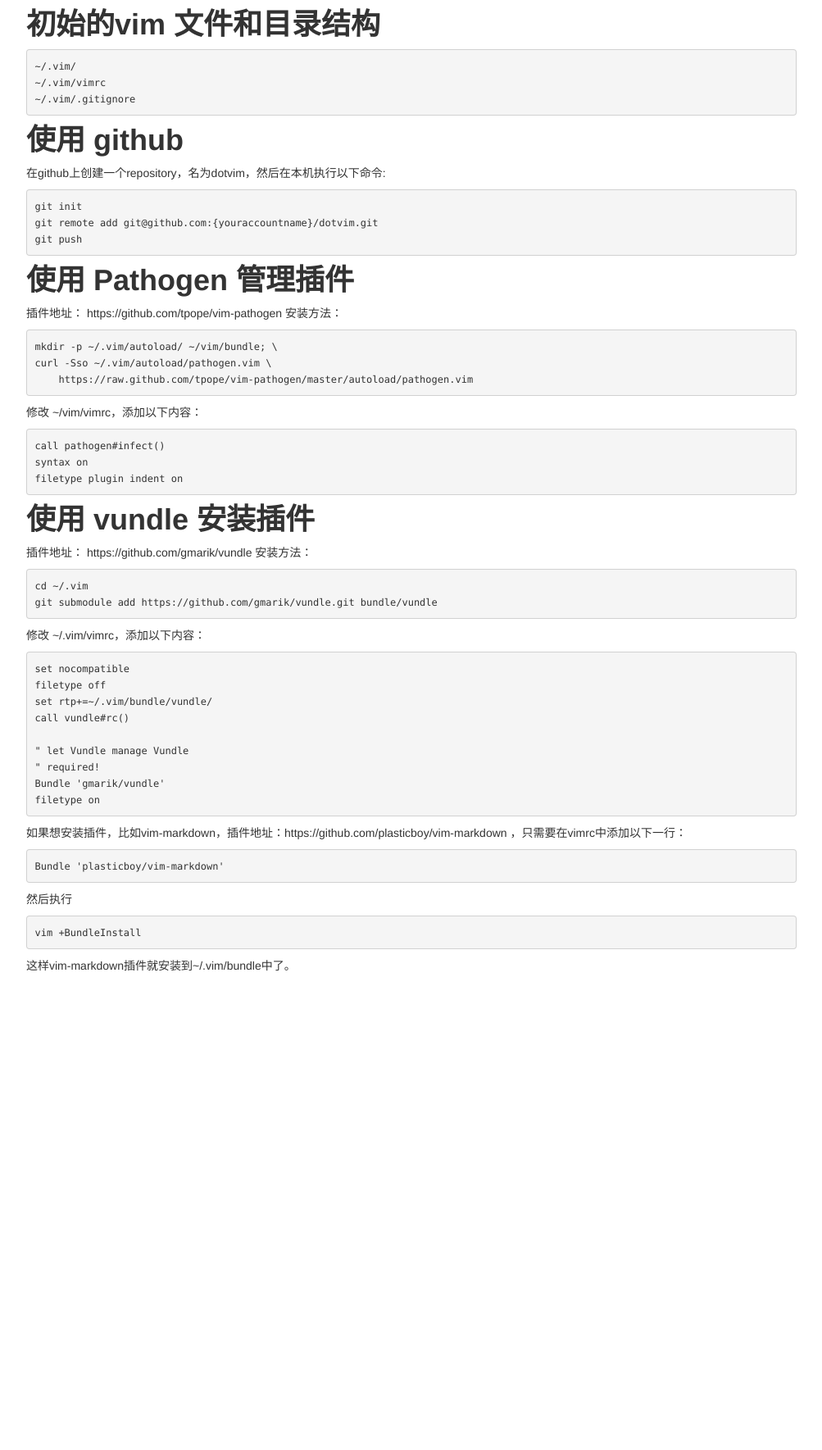
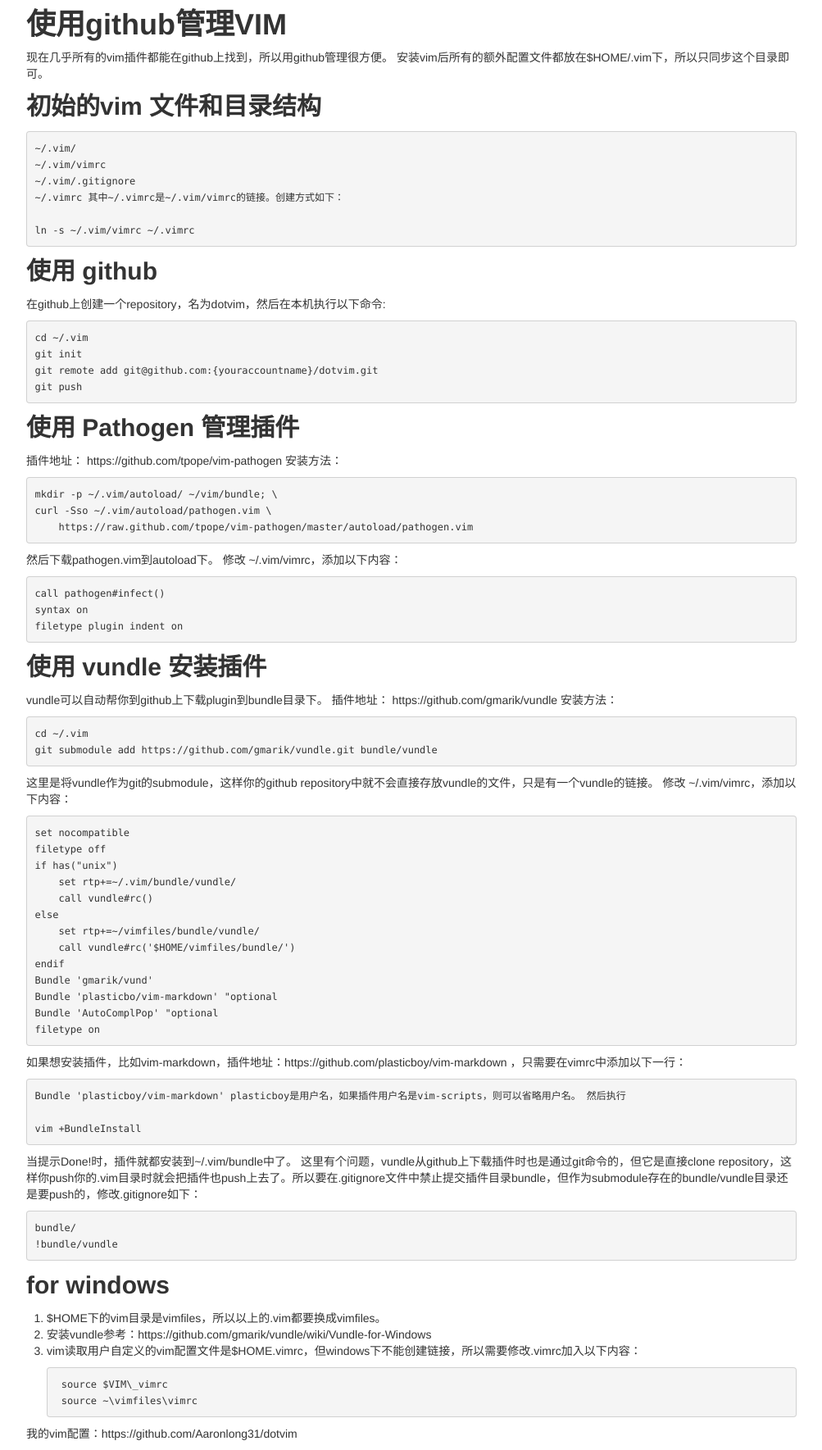
Before and after one commit to Aaronlong31/noused-blog, a Jekyll site: the page built from manager-vim-config-and-plugin-with-github.markdown, in a window 1280 px wide. Shown: the whole page at 82% size, without its empty margins (138-1141 px from the left). Built offline with Jekyll 4.4.1, drawn with Linux system fonts in a browser that asks for light colours; Markdown is read by kramdown in place of the engine named in the settings; before the commit the page ends 1198 px from its top, so only the background shows below that.

Commit message:
add bootstrap

```diff
--- a/manager-vim-config-and-plugin-with-github.markdown
+++ b/manager-vim-config-and-plugin-with-github.markdown
@@ -1,21 +1,30 @@
 ---
 layout: default
-title: manage vim with github
+title: manager vim and plugin with github
 ---
+#使用github管理VIM
+现在几乎所有的vim插件都能在github上找到，所以用github管理很方便。
+安装vim后所有的额外配置文件都放在$HOME/.vim下，所以只同步这个目录即可。
+##初始的vim 文件和目录结构
 
-#初始的vim 文件和目录结构
     ~/.vim/
     ~/.vim/vimrc
     ~/.vim/.gitignore
+    ~/.vimrc
+其中~/.vimrc是~/.vim/vimrc的链接。创建方式如下：
 
-#使用 github
+    ln -s ~/.vim/vimrc ~/.vimrc
+
+##使用 github
 在github上创建一个repository，名为dotvim，然后在本机执行以下命令:
 
+    cd ~/.vim
     git init
     git remote add git@github.com:{youraccountname}/dotvim.git
     git push
 
-#使用 Pathogen 管理插件
+##使用 Pathogen 管理插件
+
 插件地址： https://github.com/tpope/vim-pathogen
 安装方法：
 
@@ -23,37 +32,58 @@
     curl -Sso ~/.vim/autoload/pathogen.vim \
         https://raw.github.com/tpope/vim-pathogen/master/autoload/pathogen.vim
 
-修改 ~/vim/vimrc，添加以下内容：
+然后下载pathogen.vim到autoload下。
+修改 ~/.vim/vimrc，添加以下内容：
 
     call pathogen#infect()
     syntax on
     filetype plugin indent on
 
-#使用 vundle 安装插件
+##使用 vundle 安装插件
+vundle可以自动帮你到github上下载plugin到bundle目录下。
 插件地址： https://github.com/gmarik/vundle
 安装方法：
 
     cd ~/.vim
     git submodule add https://github.com/gmarik/vundle.git bundle/vundle
 
+这里是将vundle作为git的submodule，这样你的github repository中就不会直接存放vundle的文件，只是有一个vundle的链接。
 修改 ~/.vim/vimrc，添加以下内容：
 
     set nocompatible
     filetype off
-    set rtp+=~/.vim/bundle/vundle/
-    call vundle#rc()
-
-    " let Vundle manage Vundle
-    " required!
-    Bundle 'gmarik/vundle'
+    if has("unix")
+        set rtp+=~/.vim/bundle/vundle/
+        call vundle#rc()
+    else
+        set rtp+=~/vimfiles/bundle/vundle/
+        call vundle#rc('$HOME/vimfiles/bundle/')
+    endif
+    Bundle 'gmarik/vund'
+    Bundle 'plasticbo/vim-markdown' "optional
+    Bundle 'AutoComplPop' "optional
     filetype on
 
 如果想安装插件，比如vim-markdown，插件地址：https://github.com/plasticboy/vim-markdown ，只需要在vimrc中添加以下一行：
 
     Bundle 'plasticboy/vim-markdown'
-
+plasticboy是用户名，如果插件用户名是vim-scripts，则可以省略用户名。
 然后执行
 
     vim +BundleInstall
 
-这样vim-markdown插件就安装到~/.vim/bundle中了。
+当提示Done!时，插件就都安装到~/.vim/bundle中了。
+这里有个问题，vundle从github上下载插件时也是通过git命令的，但它是直接clone repository，这样你push你的.vim目录时就会把插件也push上去了。所以要在.gitignore文件中禁止提交插件目录bundle，但作为submodule存在的bundle/vundle目录还是要push的，修改.gitignore如下：
+
+    bundle/
+    !bundle/vundle
+
+## for windows
+1. $HOME下的vim目录是vimfiles，所以以上的.vim都要换成vimfiles。
+2. 安装vundle参考：https://github.com/gmarik/vundle/wiki/Vundle-for-Windows
+3. vim读取用户自定义的vim配置文件是$HOME\.vimrc，但windows下不能创建链接，所以需要修改.vimrc加入以下内容：
+
+        source $VIM\_vimrc
+        source ~\vimfiles\vimrc
+
+我的vim配置：https://github.com/Aaronlong31/dotvim
```
